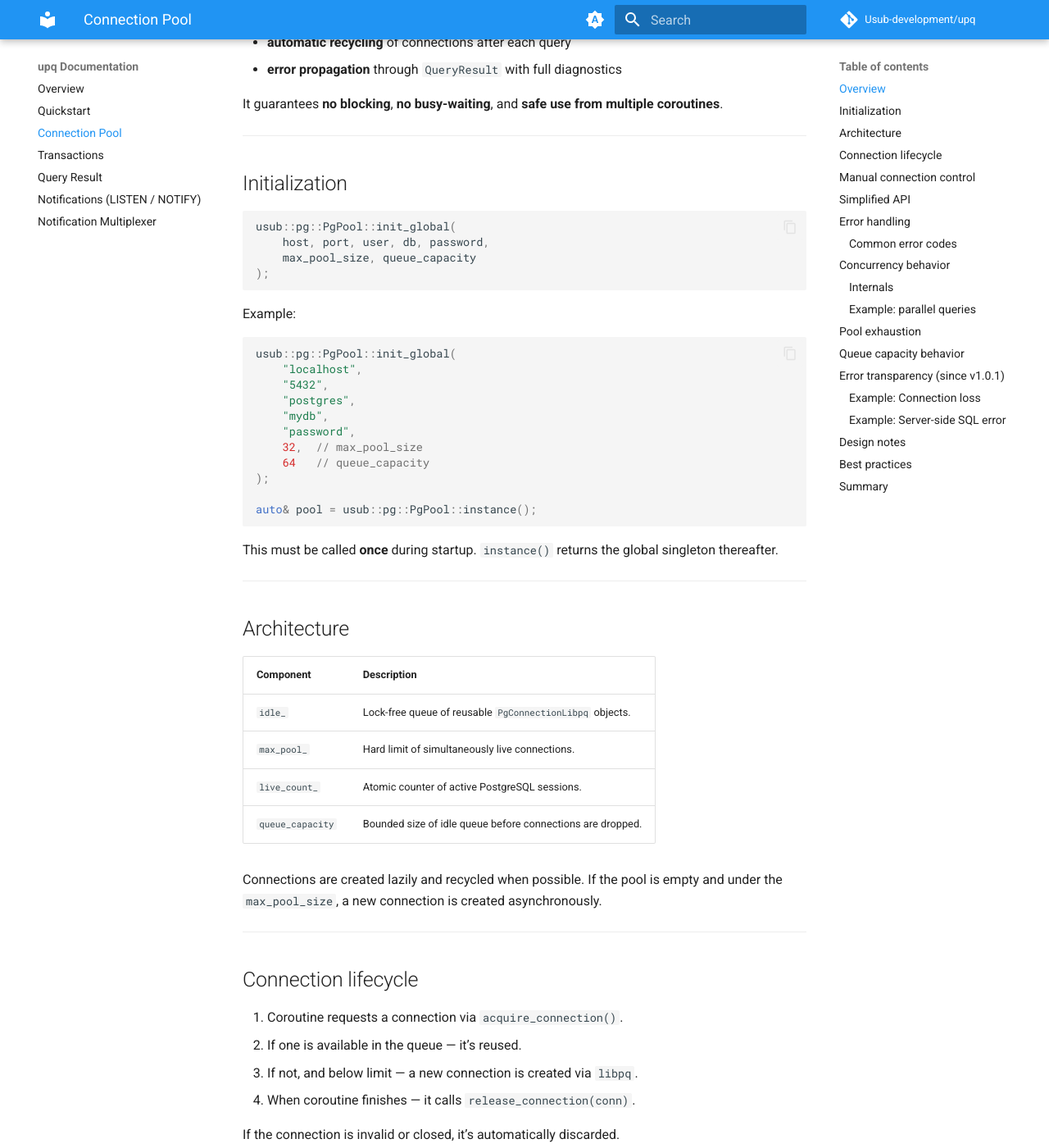
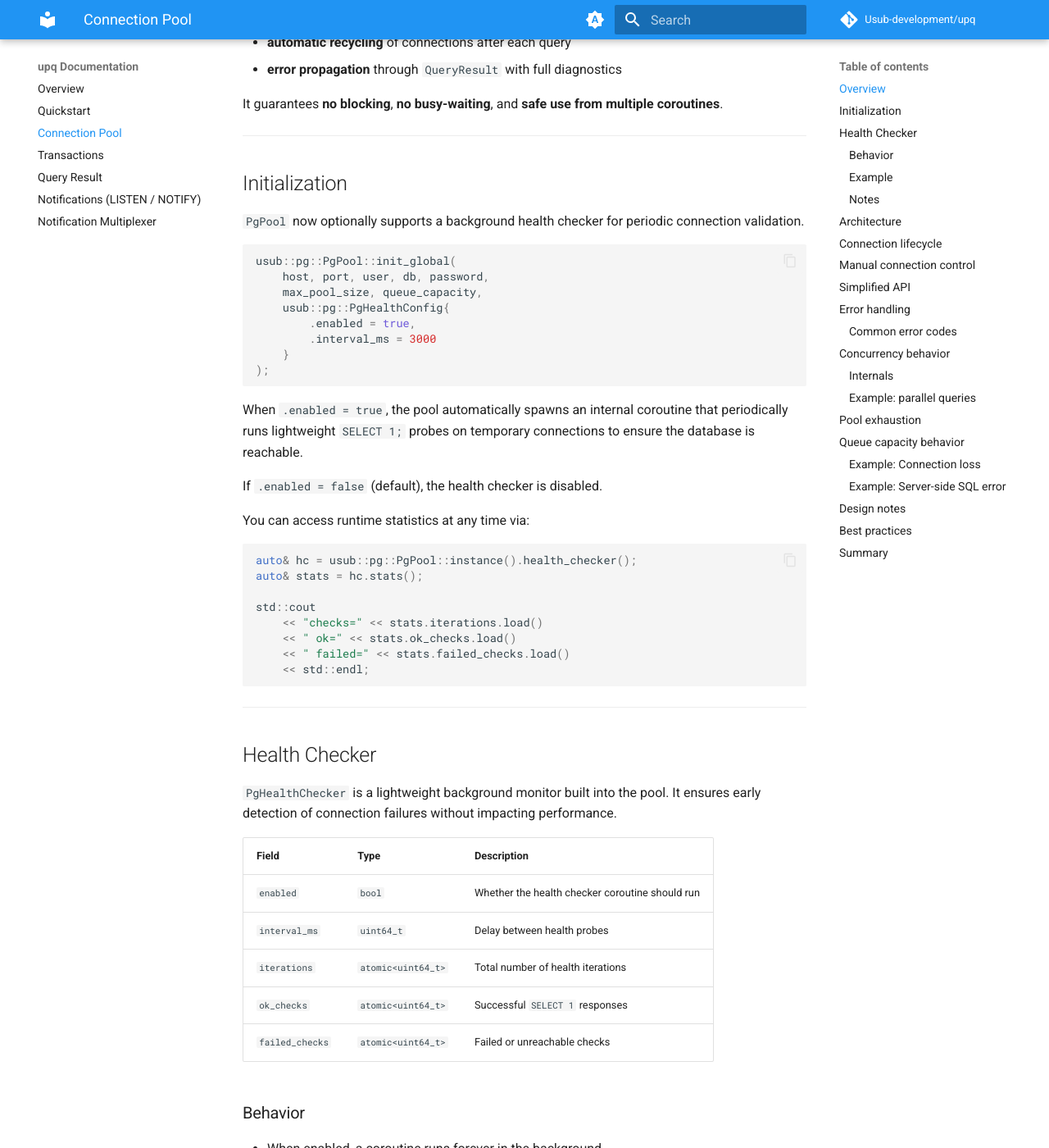
Before and after one commit to Usub-development/upq, an MkDocs documentation site: the page built from docs/pool.md, in a window 1280 px wide and 1400 px high, scrolled down 485 px. Shown: the whole window at 82% size. Built offline with MkDocs 1.6.1 and Material for MkDocs 9.7.7, drawn with Linux system fonts in a browser that asks for light colours; comment, search, counter and statistics services are not loaded; some of the changed text lies outside the part shown.

Commit message:
added health checker

````diff
--- a/CMakeLists.txt
+++ b/CMakeLists.txt
@@ -38,7 +38,9 @@ file(GLOB_RECURSE UPQ_SOURCES CONFIGURE_DEPENDS
 )
 
 add_library(upq ${UPQ_SOURCES} ${UPQ_HEADERS}
-        include/upq/PgNotificationMultiplexer.h)
+        include/upq/PgNotificationMultiplexer.h
+        include/upq/PgHealthChecker.h
+        src/upq/PgHealthChecker.cpp)
 add_library(usub::upq ALIAS upq)
 
 target_include_directories(upq
--- a/docs/pool.md
+++ b/docs/pool.md
@@ -23,31 +23,94 @@ It guarantees **no blocking**, **no busy-waiting**, and **safe use from multiple
 
 ## Initialization
 
+`PgPool` now optionally supports a background health checker for periodic connection validation.
+
 ```cpp
 usub::pg::PgPool::init_global(
     host, port, user, db, password,
-    max_pool_size, queue_capacity
+    max_pool_size, queue_capacity,
+    usub::pg::PgHealthConfig{
+        .enabled = true,
+        .interval_ms = 3000
+    }
 );
 ```
 
-Example:
+When `.enabled = true`, the pool automatically spawns an internal coroutine that periodically runs lightweight
+`SELECT 1;` probes on temporary connections to ensure the database is reachable.
+
+If `.enabled = false` (default), the health checker is disabled.
+
+You can access runtime statistics at any time via:
 
 ```cpp
-usub::pg::PgPool::init_global(
-    "localhost",
-    "5432",
-    "postgres",
-    "mydb",
-    "password",
-    32,  // max_pool_size
-    64   // queue_capacity
-);
+auto& hc = usub::pg::PgPool::instance().health_checker();
+auto& stats = hc.stats();
 
-auto& pool = usub::pg::PgPool::instance();
+std::cout
+    << "checks=" << stats.iterations.load()
+    << " ok=" << stats.ok_checks.load()
+    << " failed=" << stats.failed_checks.load()
+    << std::endl;
 ```
 
-This must be called **once** during startup.
-`instance()` returns the global singleton thereafter.
+---
+
+## Health Checker
+
+`PgHealthChecker` is a lightweight background monitor built into the pool.
+It ensures early detection of connection failures without impacting performance.
+
+| Field           | Type               | Description                                     |
+|-----------------|--------------------|-------------------------------------------------|
+| `enabled`       | `bool`             | Whether the health checker coroutine should run |
+| `interval_ms`   | `uint64_t`         | Delay between health probes                     |
+| `iterations`    | `atomic<uint64_t>` | Total number of health iterations               |
+| `ok_checks`     | `atomic<uint64_t>` | Successful `SELECT 1` responses                 |
+| `failed_checks` | `atomic<uint64_t>` | Failed or unreachable checks                    |
+
+### Behavior
+
+* When enabled, a coroutine runs forever in the background.
+* Every interval:
+
+    1. Acquires a fresh connection from the pool.
+    2. Executes `SELECT 1;` using non-blocking I/O.
+    3. Updates internal counters.
+    4. Returns the connection back to the pool.
+* Failures are silent — they do not throw or disrupt normal queries.
+* Intended for observability and proactive reconnection handling.
+
+### Example
+
+```cpp
+task::Awaitable<void> print_pg_health()
+{
+    auto& pool = usub::pg::PgPool::instance();
+    auto& hc = pool.health_checker();
+
+    for (;;)
+    {
+        auto& s = hc.stats();
+        std::cout
+            << "[Health] iter=" << s.iterations.load()
+            << " ok=" << s.ok_checks.load()
+            << " fail=" << s.failed_checks.load()
+            << std::endl;
+
+        co_await usub::uvent::system::this_coroutine::sleep_for(
+            std::chrono::seconds(5)
+        );
+    }
+}
+```
+
+### Notes
+
+* Uses existing event loop and coroutine scheduler (`uvent`).
+* Generates negligible load on the database (`SELECT 1`).
+* Default interval: **600 000 ms**.
+* Can be disabled completely if unnecessary.
 
 ---
 
@@ -201,10 +264,6 @@ This provides natural backpressure and keeps memory footprint predictable.
 
 ---
 
-## Error transparency (since v1.0.1)
-
-All queries and internal operations now report structured diagnostic codes.
-
 ### Example: Connection loss
 
 ```cpp
@@ -244,25 +303,26 @@ if (!res.ok && res.code == PgErrorCode::ServerError)
 
 ## Best practices
 
-- ✅ Initialize pool early (before spawning coroutines).
-- ✅ Use `query_awaitable()` for short-lived queries.
-- ✅ Use manual `acquire_connection()` for long-running listeners or transactions.
-- ✅ Check `QueryResult.code` and `ok` for every query.
-- ✅ Release connections when finished — don’t hold them across awaits.
-- ❌ Don’t share one connection across threads.
-- ❌ Don’t assume immediate connection creation — first queries may take longer.
+* ✅ Initialize pool early (before spawning coroutines).
+* ✅ Use `query_awaitable()` for short-lived queries.
+* ✅ Use manual `acquire_connection()` for long-running listeners or transactions.
+* ✅ Check `QueryResult.code` and `ok` for every query.
+* ✅ Release connections when finished — don’t hold them across awaits.
+* ❌ Don’t share one connection across threads.
+* ❌ Don’t assume immediate connection creation — first queries may take longer.
 
 ---
 
 ## Summary
 
-| Feature      | Description                               |
-|--------------|-------------------------------------------|
-| Asynchronous | Non-blocking coroutine API                |
-| Safe         | Lock-free concurrent access               |
-| Lazy         | Creates connections only as needed        |
-| Bounded      | Max live connections controlled by config |
-| Transparent  | Every error is classified and traceable   |
+| Feature        | Description                               |
+|----------------|-------------------------------------------|
+| Asynchronous   | Non-blocking coroutine API                |
+| Safe           | Lock-free concurrent access               |
+| Lazy           | Creates connections only as needed        |
+| Bounded        | Max live connections controlled by config |
+| Transparent    | Every error is classified and traceable   |
+| Health Checker | Background connection heartbeat loop      |
 
 `PgPool` is the backbone of the upq runtime — it provides scalable, coroutine-friendly database access with
 deterministic failure semantics.
````
Also changed, not shown: 5 other files.
